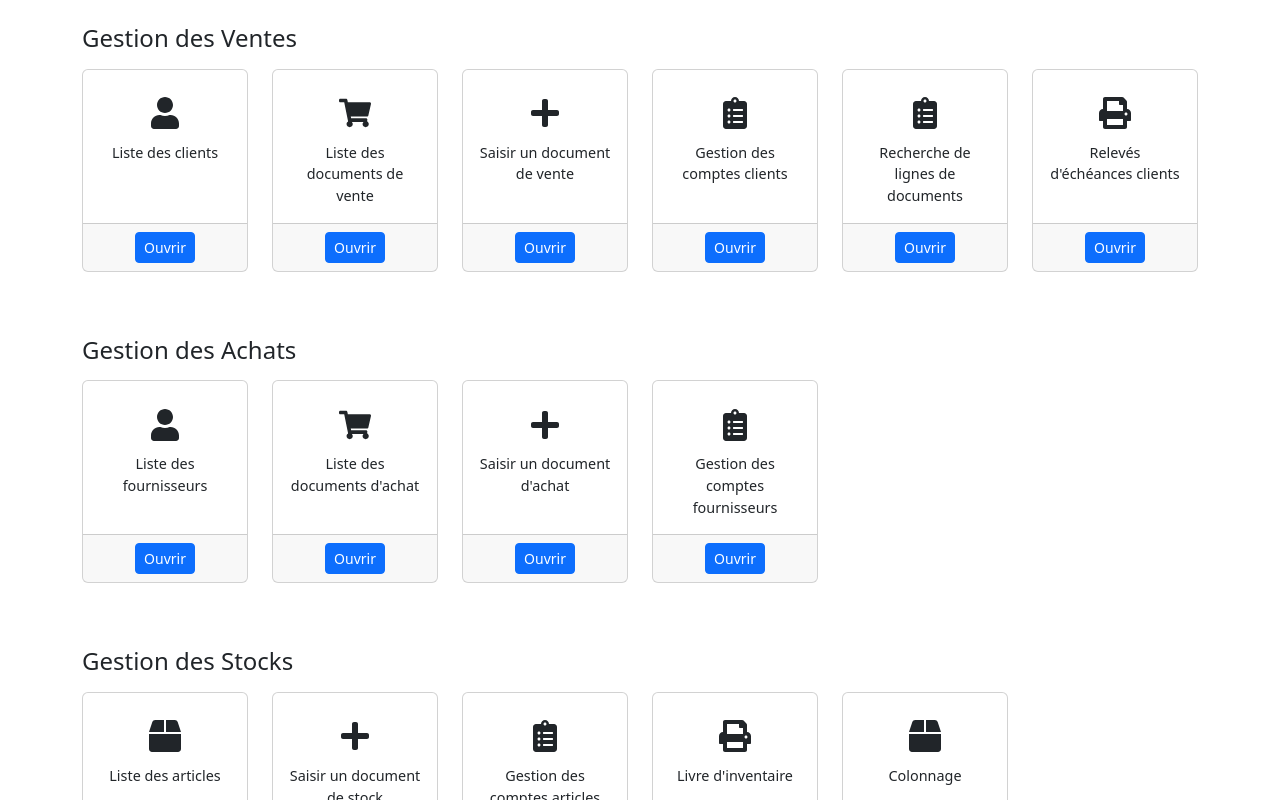
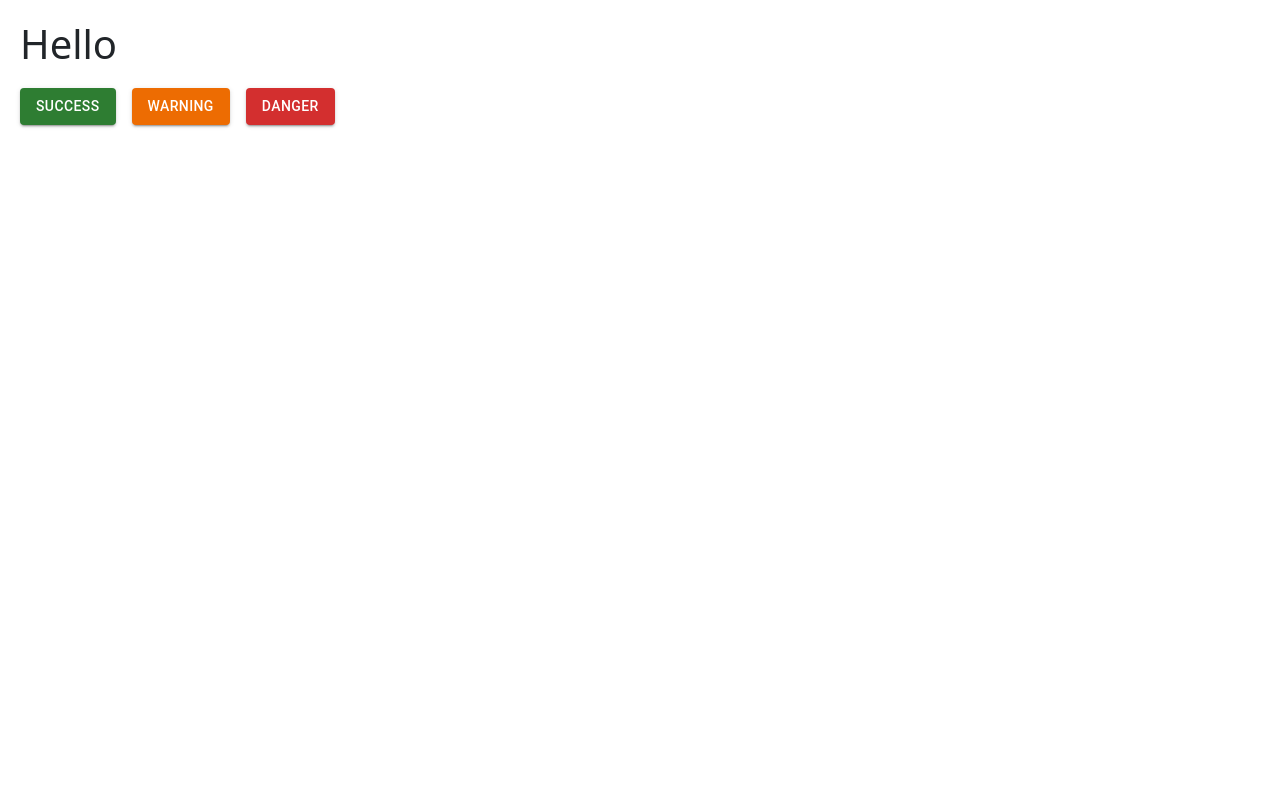
Before and after one commit to AntonioRbm5/com, a React (Vite) app: page / in a window 1280 px wide. Shown: the top 800 px of the page. Built offline with nearby package versions, Linux system fonts and the light colour scheme.

Commit message:
add toat notif testing*

```diff
--- a/package.json
+++ b/package.json
@@ -10,6 +10,9 @@
     "preview": "vite preview"
   },
   "dependencies": {
+    "@emotion/react": "^11.14.0",
+    "@emotion/styled": "^11.14.1",
+    "@mui/material": "^7.3.6",
     "@popperjs/core": "^2.11.8",
     "bootstrap": "^5.3.8",
     "react": "^19.2.0",
--- a/src/App.jsx
+++ b/src/App.jsx
@@ -1,19 +1,10 @@
 import './App.css'
-import DashboardHome from './composants/accueil'
-import Navbar from './composants/navbar'
-import InitEntrepriseForm from './pages/init_entreprise'
-import UserSignupForm from './pages/Inscription_utilisateur'
-import LoginForm from './pages/login'
+import TestNotifs from './composants/notifications_temp_test'
 
 function App() {
 
   return (
-
-      // <LoginForm/>
-      // <InitEntrepriseForm/>
-      // <Navbar/>
-      // <UserSignupForm/>
-      <DashboardHome/>
+    <TestNotifs/>
   )
 }
 
--- /dev/null
+++ b/src/composants/notifications.jsx
@@ -0,0 +1,48 @@
+import { useState, useCallback } from "react";
+import { Snackbar, Alert } from "@mui/material";
+import { ToastContext } from "../constants/config";
+
+
+
+export const ToastProvider = ({ children }) => {
+  const [toasts, setToasts] = useState([]);
+
+  const addToast = useCallback((message, severity = "success", duration = 3000) => {
+    const id = Date.now() + Math.random();
+    setToasts(prev => [...prev, { id, message, severity, duration }]);
+  }, []);
+
+  const removeToast = useCallback((id) => {
+    setToasts(prev => prev.filter(toast => toast.id !== id));
+  }, []);
+
+  return (
+    <ToastContext.Provider value={{ addToast }}>
+      {children}
+      {toasts.map(({ id, message, severity, duration }) => (
+        <Snackbar
+          key={id}
+          open={true}
+          autoHideDuration={duration}
+          onClose={() => removeToast(id)}
+          anchorOrigin={{ vertical: "top", horizontal: "right" }}
+          sx={{ mt: 1 }}
+        >
+          <Alert
+            onClose={() => removeToast(id)}
+            severity={severity}
+            variant="filled"
+            sx={{
+              boxShadow: "0 4px 12px rgba(0,0,0,0.15)",
+              borderRadius: 2,
+              minWidth: 250,
+              fontSize: 14,
+            }}
+          >
+            {message}
+          </Alert>
+        </Snackbar>
+      ))}
+    </ToastContext.Provider>
+  );
+};
--- /dev/null
+++ b/src/composants/notifications_temp_test.jsx
@@ -0,0 +1,46 @@
+
+import { Button, Stack } from "@mui/material";
+import { useToast } from "../hooks/toast_notifs_hooks";
+import { ToastProvider } from "./notifications";
+
+function AppContent() {
+  const { addToast } = useToast();
+
+  return (
+    <div style={{ padding: 20 }}>
+      <h1>Hello</h1>
+      <Stack spacing={2} direction="row" style={{ marginTop: 20 }}>
+        <Button
+          variant="contained"
+          color="success"
+          onClick={() => addToast("Opération réussie !", "success")}
+        >
+          Success
+        </Button>
+        <Button
+          variant="contained"
+          color="warning"
+          onClick={() => addToast("Attention, vérifie ça !", "warning")}
+        >
+          Warning
+        </Button>
+        <Button
+          variant="contained"
+          color="error"
+          onClick={() => addToast("Erreur critique !", "error")}
+        >
+          Danger
+        </Button>
+      </Stack>
+    </div>
+  );
+}
+function TestNotifs() {
+
+  return (
+    <ToastProvider>
+      <AppContent />
+    </ToastProvider>
+  )
+}
+export default TestNotifs;
--- /dev/null
+++ b/src/constants/config.jsx
@@ -0,0 +1,2 @@
+import { createContext } from "react";
+export const ToastContext = createContext();
--- /dev/null
+++ b/src/hooks/toast_notifs_hooks.jsx
@@ -0,0 +1,10 @@
+import { useContext } from "react";
+import { ToastContext } from "../constants/config";
+
+export const useToast = () => {
+  const context = useContext(ToastContext);
+  if (!context) {
+    throw new Error("useToast must be used within a ToastProvider");
+  }
+  return context;
+};
```
Also changed, not shown: 1 other file (tests, documents, lock files or other folders).
